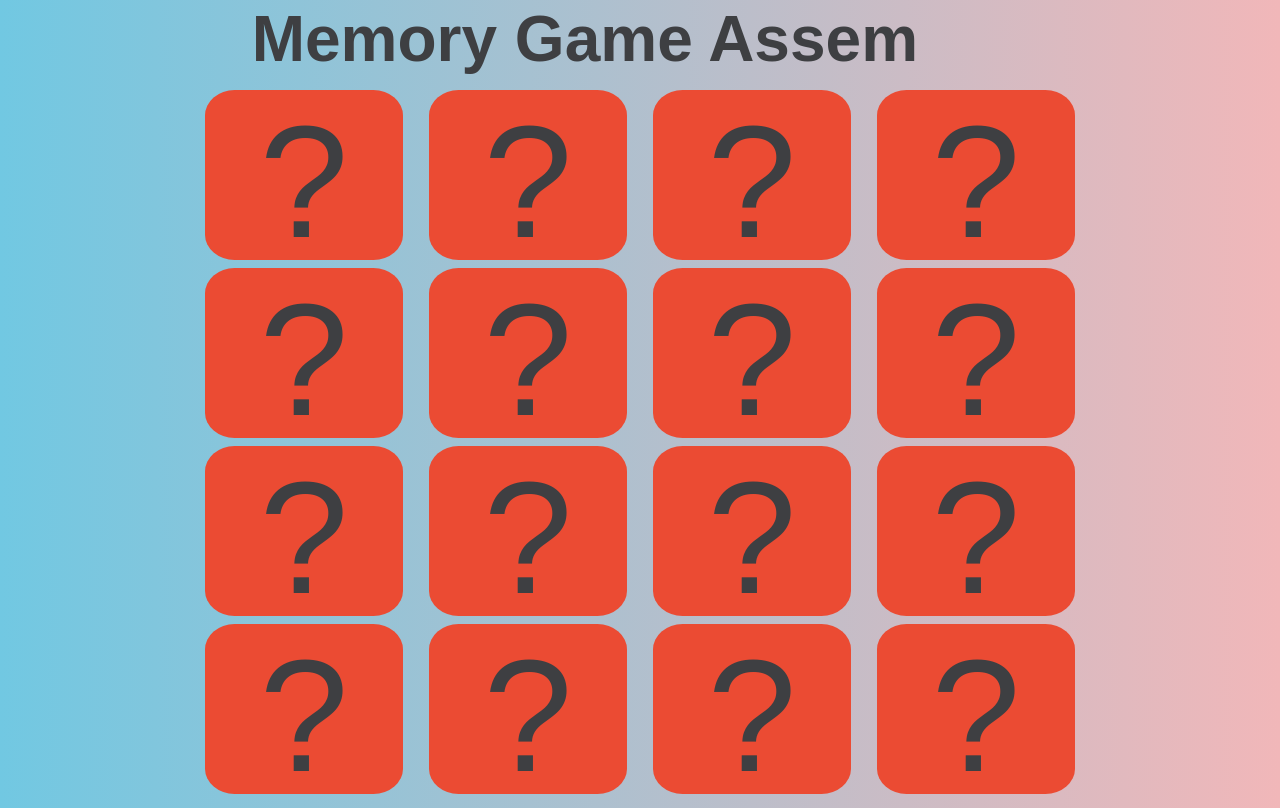
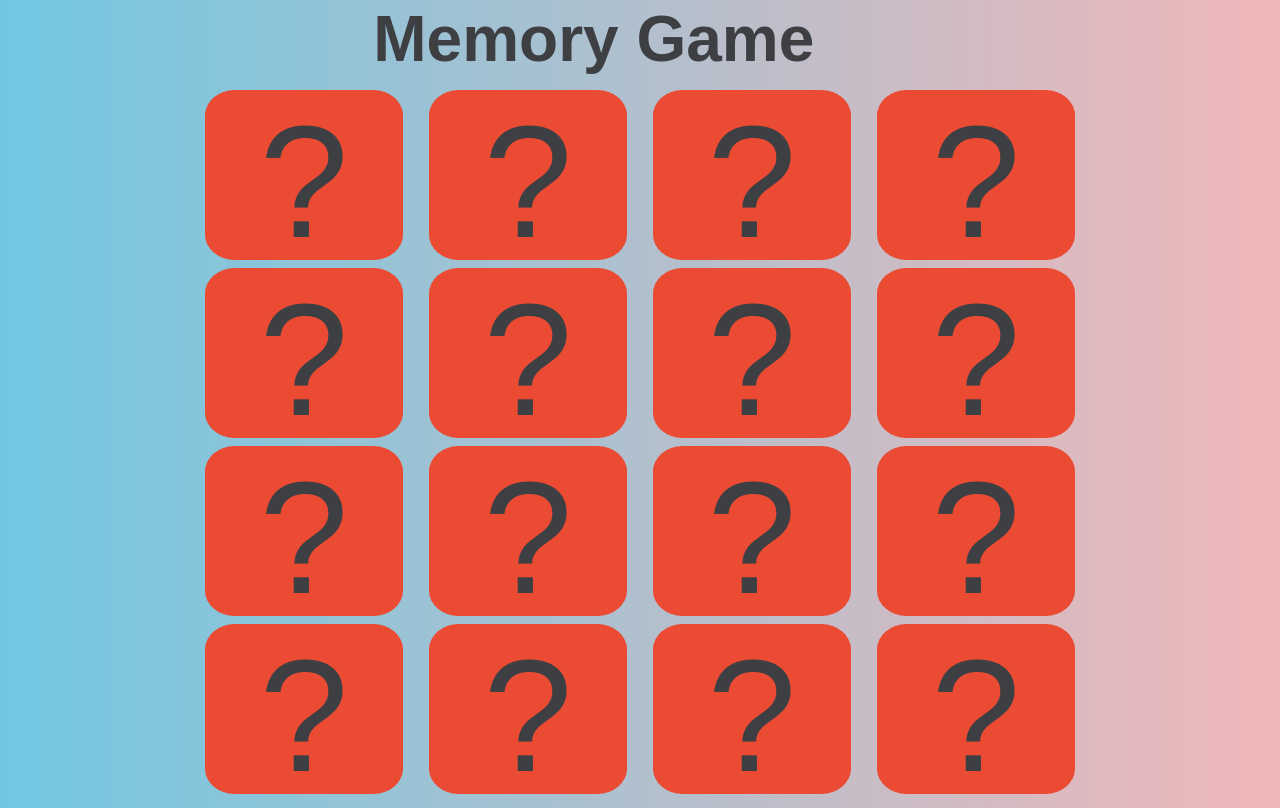
Before and after one commit to assembouchekifa/Memory-Game-Web, a plain HTML site: page index.html in a window 1280 px wide. Drawn offline with Linux system fonts and the light colour scheme.

Commit message:
Update index.html

```diff
--- a/index.html
+++ b/index.html
@@ -14,7 +14,7 @@
   </head>
   <body>
     <h3>
-      <span>Memory Game Assem </span><span class="hide">-5s</span>
+      <span>Memory Game</span><span class="hide">-5s</span>
     </h3>
     <div class="game">
       <div class="boxgame">
```
